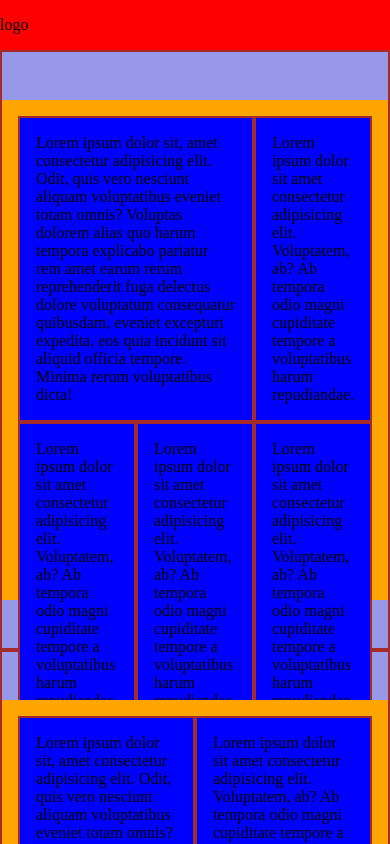
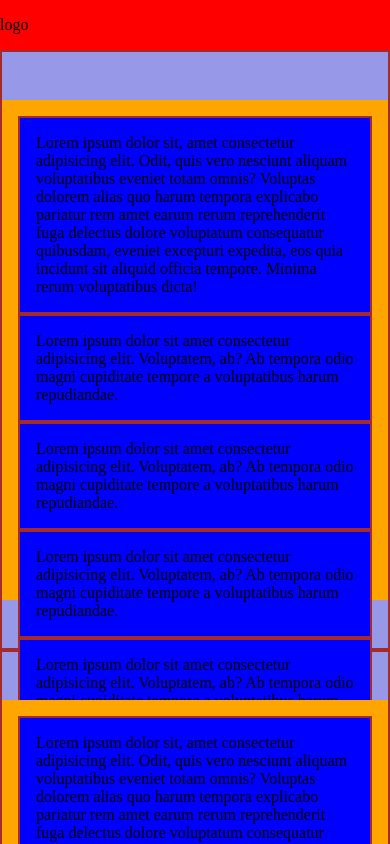
Before and after one commit to LeonardSuli/htmlcss-responsive-layout, a plain HTML site: page index.html in a window 390 px wide. Shown: the top 844 px of the page. Drawn offline with Linux system fonts and the light colour scheme.

Commit message:
add all debug for mobile

```diff
--- a/assets/css/style.css
+++ b/assets/css/style.css
@@ -127,7 +127,7 @@ header .container{
         width: 100%;
     }
 
-    .row{
-        flex-wrap: wrap;
+    [class^="col-"]{
+        width: 100%;
     }
 }
```
